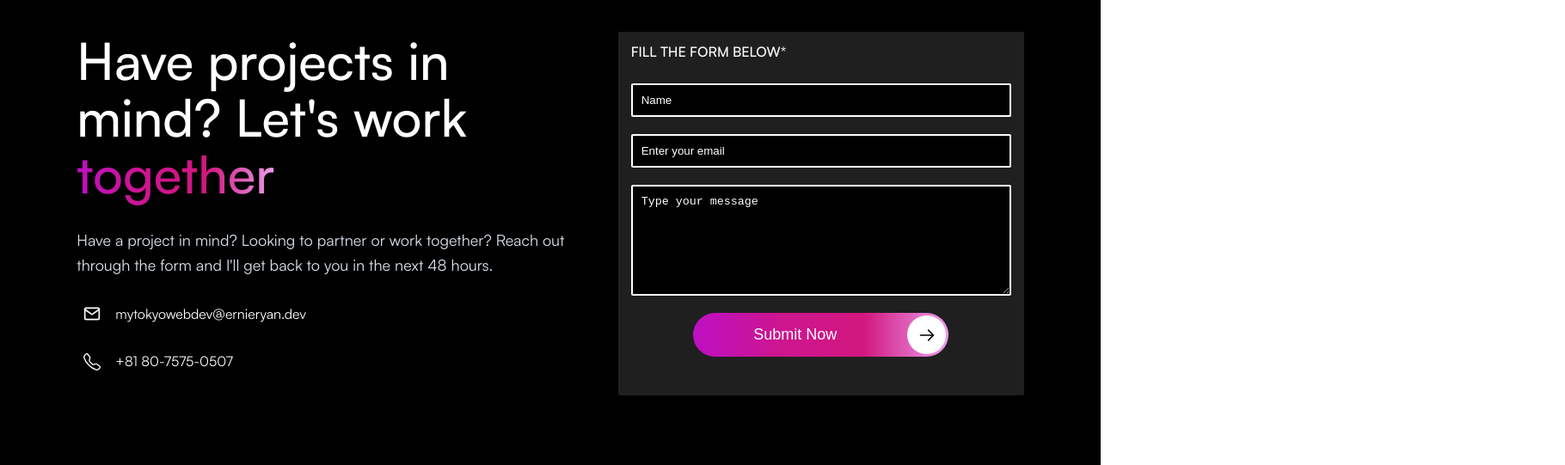
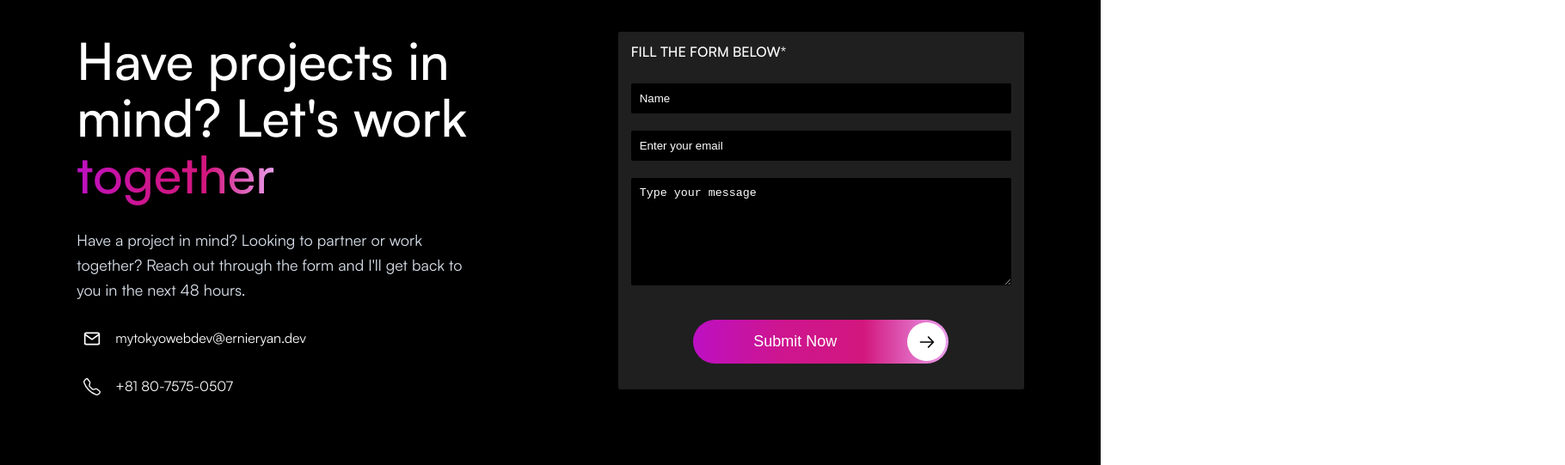
Before and after one commit to ryanesmores07/My-portfolio, a Gatsby site: page /contact in a window 1280 px wide. Shown: the part 95-636 px from the top of the page at 86% size, 1820 px wide, since content can reach past the window. Built offline with nearby package versions, Linux system fonts and the light colour scheme; Gatsby itself is replaced by a stand-in of ours.

Commit message:
fixed some bugs on overflow, turned to hidden

```diff
--- a/src/components/Contact.js
+++ b/src/components/Contact.js
@@ -29,6 +29,8 @@
 }
 
 const Wrapper = styled.section`
+  overflow: hidden;
+
   background-color: black;
   color: white;
   padding: 8rem 2rem;
--- a/src/components/FooterNew.js
+++ b/src/components/FooterNew.js
@@ -68,6 +68,8 @@
 }
 
 const Wrapper = styled.footer`
+  overflow: hidden;
+
   background-color: black;
   color: white;
   padding: 8rem 2rem;
--- a/src/components/HeroNew.js
+++ b/src/components/HeroNew.js
@@ -3,7 +3,6 @@
 import { Link } from "gatsby"
 import styled from "styled-components"
 import { StaticImage } from "gatsby-plugin-image"
-import yawa from "../assets/images/ryan2.jpg"
 
 const HeroNew = () => {
   return (
@@ -38,7 +37,6 @@
             width={800}
             aspectRatio={4 / 5.5}
           />
-          {/* <img src={yawa} alt="" /> */}
         </div>
       </div>
     </Wrapper>
@@ -49,6 +47,10 @@
   background-color: black;
   color: white;
   padding: 5rem 2rem;
+  display: flex;
+  justify-content: center;
+  overflow: hidden;
+
   .text-gradient {
     background: linear-gradient(to right, #bd10c3, #cd1590, #d2177e);
     background-clip: text;
@@ -162,10 +164,11 @@
   }
 
   @media (min-width: 1164px) {
-    padding: 8rem 5rem 20rem;
-
+    padding-bottom: 20rem;
     .container {
+      width: 100%;
       flex-direction: row;
+      /* justify-content: center; */
       gap: 0;
       .text-container {
         flex: 1 1 60%;
@@ -202,11 +205,10 @@
   }
 
   @media (min-width: 1440px) {
-    padding: 8rem 10rem 20rem;
+    padding-inline: 10rem;
     .container {
       max-width: 120rem;
-      margin: 0 auto;
-
+      gap: 5rem;
       .text-container {
         h1 {
         }
--- a/src/components/Layout.js
+++ b/src/components/Layout.js
@@ -1,16 +1,19 @@
 import React from "react"
 import "../assets/css/main.css"
+import styled from "styled-components"
 
 import { Navbar, FooterNew } from "../components/"
 
 const Layout = ({ children }) => {
   return (
-    <div>
+    <Wrapper>
       <Navbar />
       {children}
       <FooterNew />
-    </div>
+    </Wrapper>
   )
 }
 
+const Wrapper = styled.div``
+
 export default Layout
--- a/src/components/Navbar.js
+++ b/src/components/Navbar.js
@@ -43,6 +43,7 @@
 }
 
 const Wrapper = styled.nav`
+  overflow: hidden;
   background-color: black;
   width: 100%;
   z-index: 10;
--- a/src/components/SelectedProjects.js
+++ b/src/components/SelectedProjects.js
@@ -57,6 +57,7 @@
 }
 
 const Wrapper = styled.article`
+  overflow: hidden;
   background-color: black;
   color: white;
   padding: 8rem 2rem;
--- a/src/components/Services.js
+++ b/src/components/Services.js
@@ -21,7 +21,8 @@
 
 const Wrapper = styled.section`
   background-color: black;
-  /* height: 100vh; */
+  overflow: hidden;
+
   padding: 5rem 2rem;
 
   color: white;
--- a/src/pages/contact.js
+++ b/src/pages/contact.js
@@ -80,6 +80,8 @@
 
 const Wrapper = styled.section`
   min-height: 60vh;
+  overflow: hidden;
+
   background-color: black;
   color: white;
   padding: 4rem 2rem;
@@ -169,6 +171,7 @@
           border: 2px solid;
           background-color: black;
           color: white;
+          border-style: hidden;
           outline: 0;
         }
         .btn-container {
@@ -217,9 +220,31 @@
     }
   }
 
-  @media (min-width: 1164px) {
+  @media (min-width: 768px) {
     padding: 4rem 5rem;
 
+    .container {
+      .text-container {
+        width: 80%;
+        h1 {
+          font-size: 6rem;
+        }
+        p {
+          max-width: 80%;
+        }
+      }
+      .form-container {
+        .form {
+          padding-bottom: 0;
+          .btn-container {
+            margin-top: 2rem;
+          }
+        }
+      }
+    }
+  }
+
+  @media (min-width: 1164px) {
     .container {
       display: flex;
       /* gap: 3rem; */
@@ -227,7 +252,6 @@
       .text-container {
         width: 50%;
         h1 {
-          font-size: 6rem;
         }
       }
       .form-container {
--- a/src/pages/projects.js
+++ b/src/pages/projects.js
@@ -51,6 +51,7 @@
 const Wrapper = styled.section`
   background-color: black;
   padding: 2rem 2rem 0rem;
+  overflow: hidden;
 
   .text-gradient {
     background: linear-gradient(to right, #bd10c3, #cd1590, #d2177e, #eb9fed);
```
Also changed, not shown: src/pages/projects/{ContentfulProject.title}.js (+15 -14 lines).
